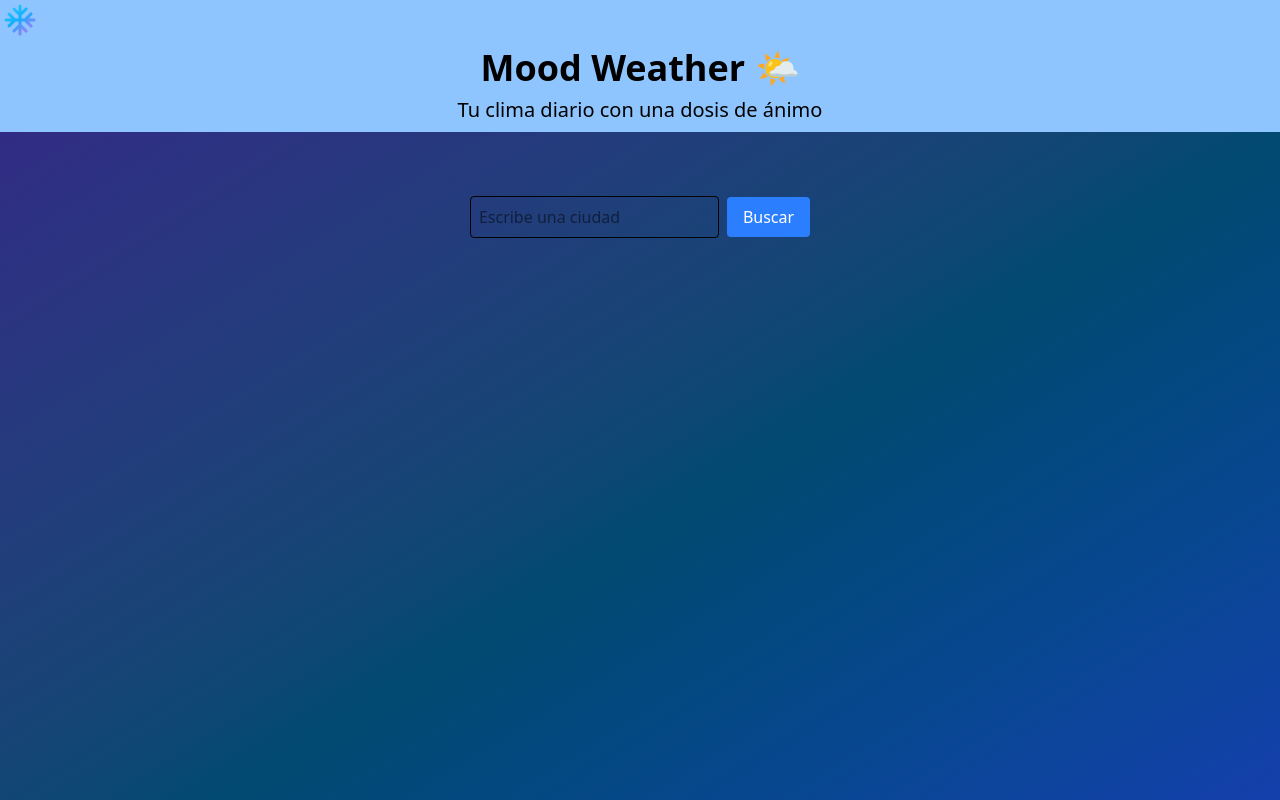
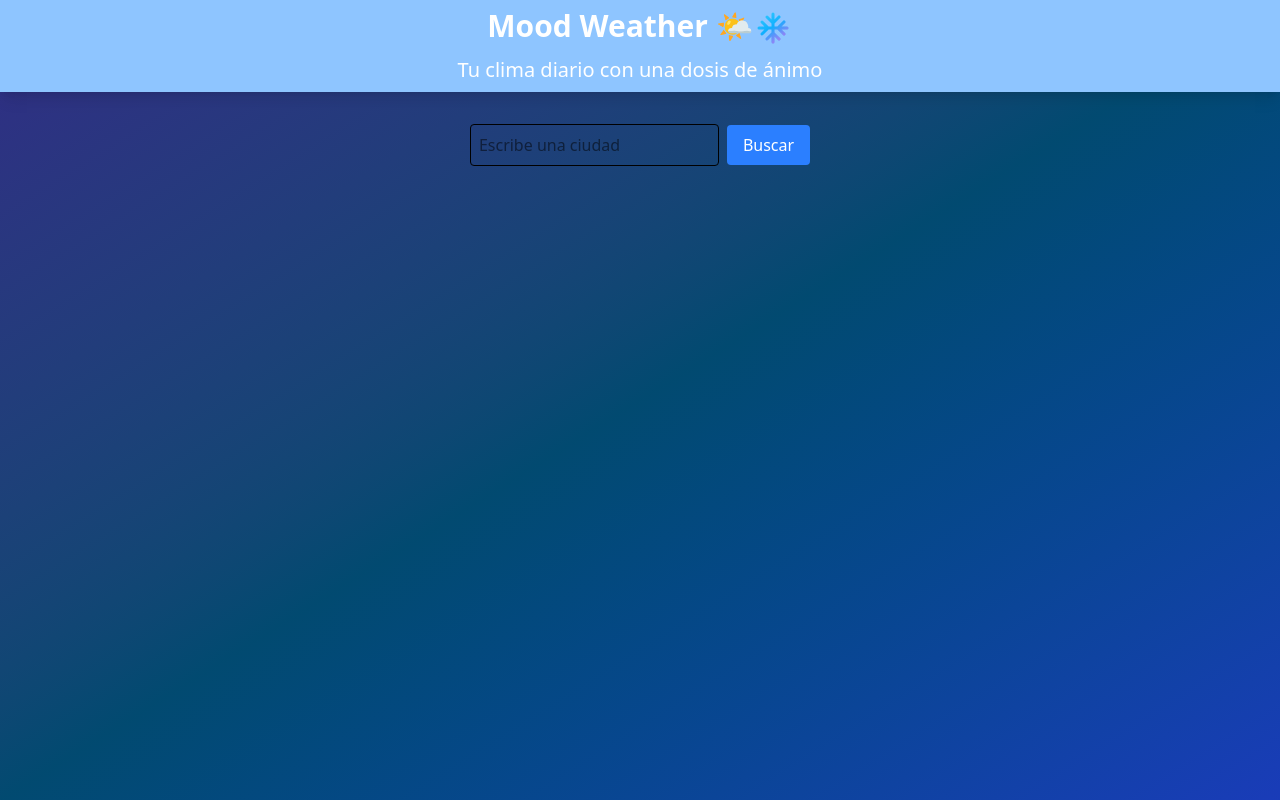
Before and after one commit to Aida230/mood-weather, a React (Vite) app in the folder Weather-Frontend/: page / in a window 1280 px wide. Shown: the top 800 px of the page. Built offline with nearby package versions, Linux system fonts and the light colour scheme.

Commit message:
refactor y hero

```diff
--- a/Weather-Frontend/src/App.jsx
+++ b/Weather-Frontend/src/App.jsx
@@ -1,13 +1,8 @@
-import SearchForm from "./components/SearchForm";
-import WeatherResult from "./components/WeatherResult";
+import Hero from "./Layout/Hero";
 
 function App() {
   return (
-    <div className="min-h-screen p-8 bg-gradient-to-br from-indigo-900 via-sky-900 to-blue-800 text-white">
-      <WeatherResult>
-        {(onResult) => <SearchForm onResult={onResult} />}
-      </WeatherResult>
-    </div>
+      <Hero />
   );
 }
 
--- a/Weather-Frontend/src/Layout/Header.jsx
+++ b/Weather-Frontend/src/Layout/Header.jsx
@@ -2,12 +2,9 @@ import { WeatherSnowflake20 } from "../components/Weather-icon";
 
 function Header() {
   return (
-    <header className="bg-blue-300">
-        <WeatherSnowflake20 className="w-10 h-10" />
-      <div className="text-center p-2 rounded">
-        <h1 className="text-4xl font-bold">Mood Weather 🌤️</h1>
-        <p className="text-xl mt-2">Tu clima diario con una dosis de ánimo</p>
-      </div>
+    <header className="bg-blue-300 py-2 shadow-lg text-center">
+      <h1 className="flex justify-center mb-2 text-3xl font-bold">Mood Weather 🌤️ <WeatherSnowflake20 className="w-10 h-10" /></h1>
+      <p className="text-xl mt-2">Tu clima diario con una dosis de ánimo</p>
     </header>
   );
 }
--- a/Weather-Frontend/src/Layout/Hero.jsx
+++ b/Weather-Frontend/src/Layout/Hero.jsx
@@ -0,0 +1,20 @@
+import SearchForm from "../components/SearchForm";
+import WeatherResult from "../components/WeatherResult";
+import Header from "./Header";
+import Footer from "./Footer";
+
+function Hero() {
+  return (
+    <>
+      <div className="min-h-screen bg-gradient-to-br from-indigo-900 via-sky-900 to-blue-800 text-white">
+        <Header />
+        <WeatherResult>
+          {(onResult) => <SearchForm onResult={onResult} />}
+        </WeatherResult>
+      </div>
+        <Footer />
+    </>
+  );
+}
+
+export default Hero;
--- a/Weather-Frontend/src/main.jsx
+++ b/Weather-Frontend/src/main.jsx
@@ -1,14 +1,10 @@
-import Header from "./Layout/Header.jsx";
 import App from './App.jsx'
-import Footer from "./Layout/Footer.jsx"
 import { StrictMode } from 'react'
 import { createRoot } from 'react-dom/client'
 import './index.css'
 
 createRoot(document.getElementById('root')).render(
   <StrictMode>
-    <Header/>
     <App />
-    <Footer/>
   </StrictMode>,
 )
```
